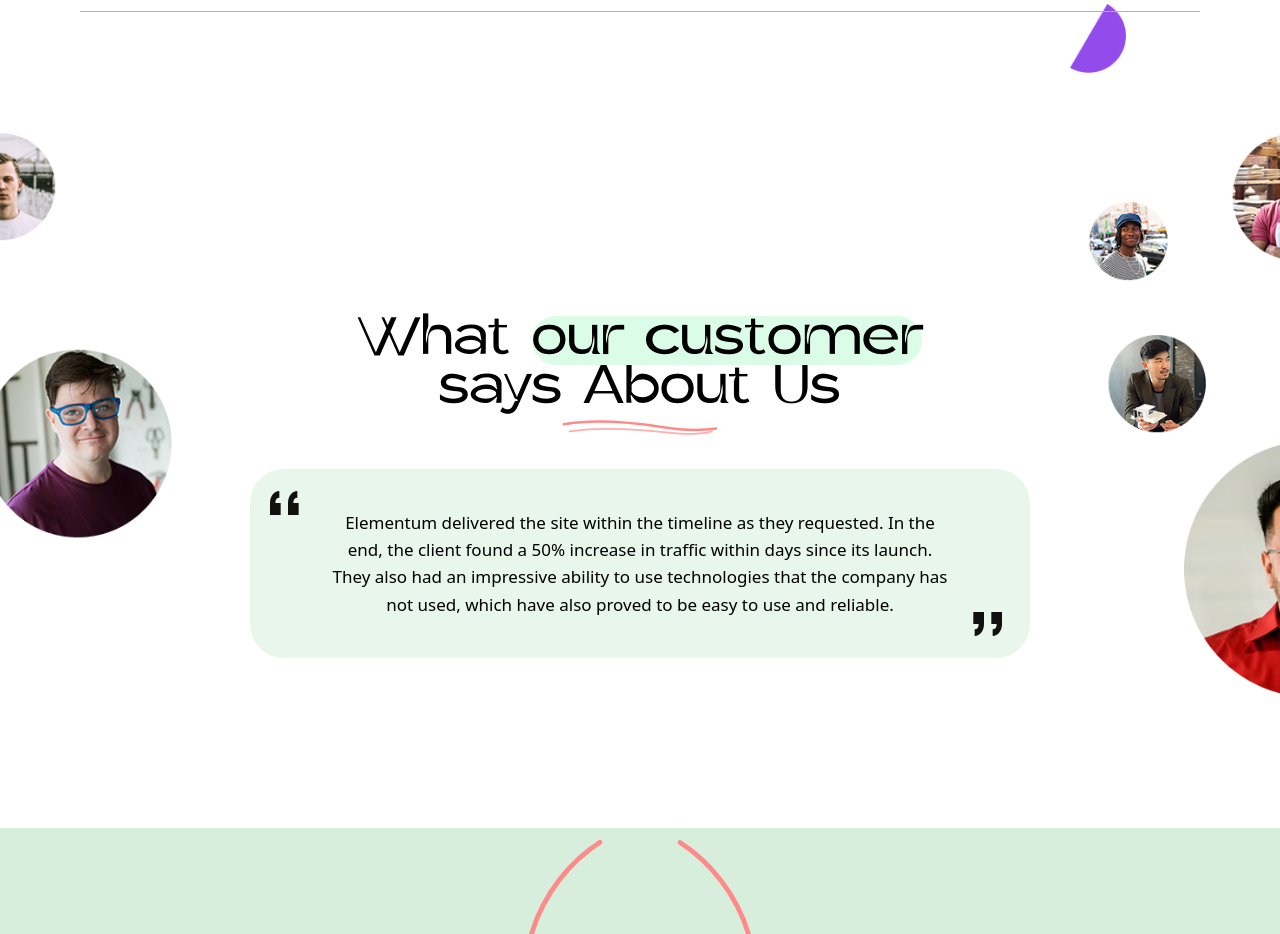
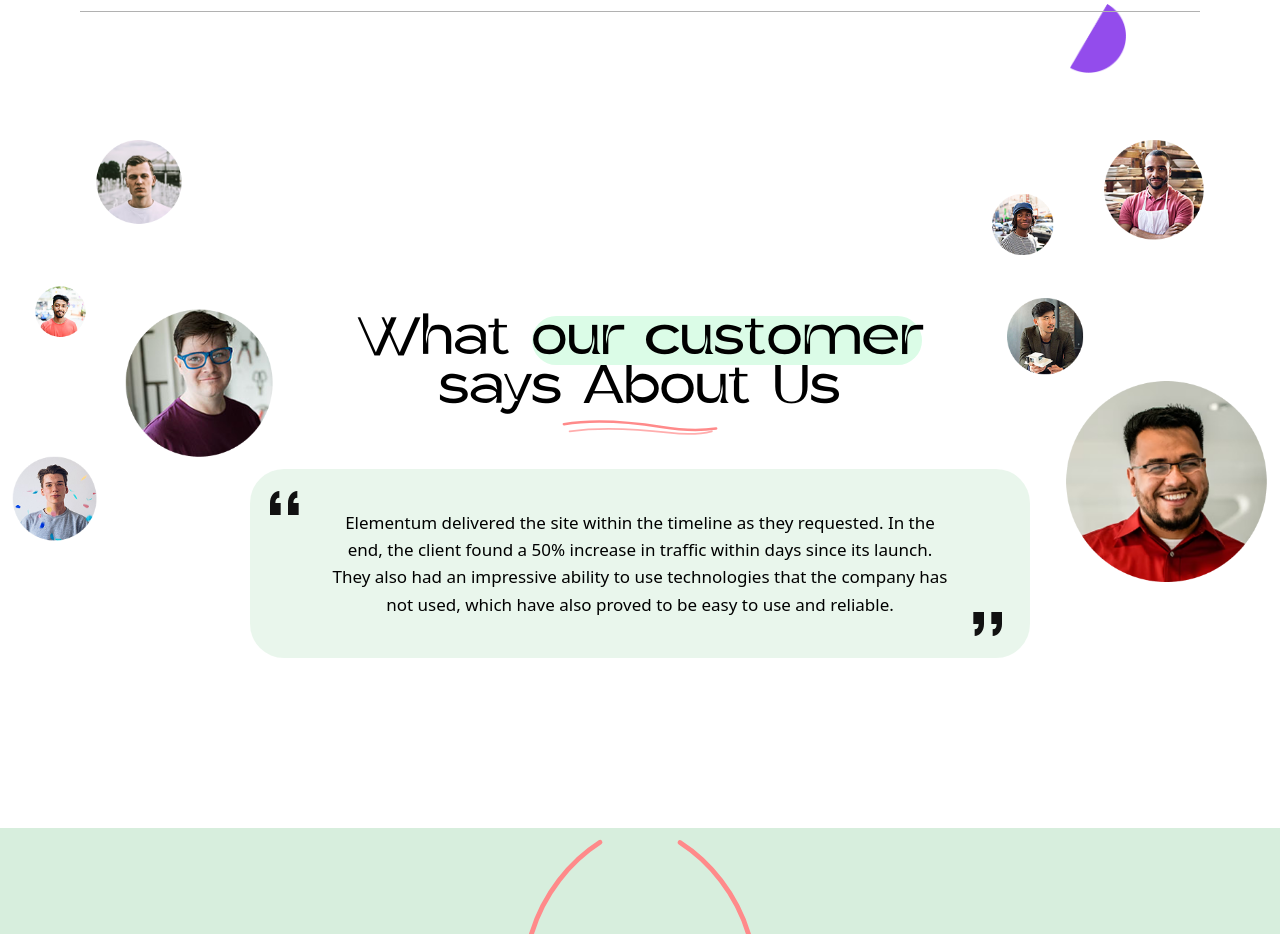
Before and after one commit to Priyanshu878-ai/Figma-to-React, a React (Vite) app: page / in a window 1280 px wide. Shown: the part 3240-4174 px from the top of the page. Built offline with nearby package versions, Linux system fonts and the light colour scheme.

Commit message:
updated testimonials

```diff
--- a/src/components/Testimonials.jsx
+++ b/src/components/Testimonials.jsx
@@ -5,50 +5,78 @@
   return (
     <section
       id="faqs"
-      className="relative min-h-[620px] overflow-hidden bg-white px-4 py-14 sm:py-16 lg:min-h-[720px] lg:px-10 lg:py-20"
+      className="
+        relative
+        min-h-[620px]
+        overflow-hidden
+        bg-white
+        px-4
+        py-14
+        sm:py-16
+        lg:min-h-[720px]
+        lg:px-10
+        lg:py-20
+      "
     >
-      {/* Background avatars with hover + floating animation */}
+      {/* ALL BACKGROUND AVATARS */}
       <motion.img
         src="/avatars/image.png"
         alt=""
         aria-hidden
         className="
           absolute
-          left-1/2 top-8 z-0
-          w-[125%] max-w-[1800px]
+          left-1/2
+          top-8
+          z-0
+          w-[98%]
+          max-w-[1600px]
           -translate-x-1/2
           cursor-pointer
           object-contain
         "
-        initial={{ opacity: 0, scale: 1.02 }}
-        whileInView={{ opacity: 1, scale: 1 }}
-        viewport={{ once: true, amount: 0.15 }}
-        animate={{
-          y: [0, -8, 0],
+        initial={{
+          opacity: 0,
+          scale: 0.98,
+        }}
+        whileInView={{
+          opacity: 1,
+          scale: 1,
+        }}
+        viewport={{
+          once: true,
+          amount: 0.1,
         }}
         transition={{
-          opacity: { duration: 0.8 },
-          scale: { duration: 0.8 },
-          y: {
-            duration: 4,
-            repeat: Infinity,
-            ease: "easeInOut",
-          },
+          duration: 0.8,
+          ease: "easeOut",
         }}
         whileHover={{
-          scale: 1.025,
-          y: -10,
+          scale: 1.015,
+          y: -5,
           transition: {
-            duration: 0.3,
-            ease: "easeOut",
+            type: "spring",
+            stiffness: 260,
+            damping: 20,
           },
         }}
       />
 
-      {/* Main content */}
-      <div className="relative z-10 mx-auto flex max-w-[780px] flex-col items-center pt-24 sm:pt-28 lg:pt-32">
-
-        {/* Heading */}
+      {/* MAIN CONTENT */}
+      <div
+        className="
+          relative
+          z-10
+          mx-auto
+          flex
+          max-w-[780px]
+          flex-col
+          items-center
+          pt-24
+          sm:pt-28
+          lg:pt-32
+        "
+      >
+        {/* HEADING */}
         <motion.h2
           className="
             mb-1
@@ -61,23 +89,50 @@
             sm:text-[38px]
             lg:text-[46px]
           "
-          initial={{ opacity: 0, y: 24 }}
-          whileInView={{ opacity: 1, y: 0 }}
-          viewport={{ once: true }}
-          transition={{ duration: 0.55 }}
+          initial={{
+            opacity: 0,
+            y: 24,
+          }}
+          whileInView={{
+            opacity: 1,
+            y: 0,
+          }}
+          viewport={{
+            once: true,
+          }}
+          transition={{
+            duration: 0.55,
+          }}
         >
           What <Highlight tone="mint">our customer</Highlight>
           <br />
           says About Us
         </motion.h2>
 
-        {/* Orange underline */}
+        {/* UNDERLINE */}
         <motion.div
-          className="mb-7 h-5 w-36 sm:w-44 lg:mb-8 lg:w-48"
-          initial={{ opacity: 0, x: -20 }}
-          whileInView={{ opacity: 1, x: 0 }}
-          viewport={{ once: true }}
-          transition={{ duration: 0.5 }}
+          className="
+            mb-7
+            h-5
+            w-36
+            sm:w-44
+            lg:mb-8
+            lg:w-48
+          "
+          initial={{
+            opacity: 0,
+            x: -20,
+          }}
+          whileInView={{
+            opacity: 1,
+            x: 0,
+          }}
+          viewport={{
+            once: true,
+          }}
+          transition={{
+            duration: 0.5,
+          }}
         >
           <img
             src="/avatars/title-line.svg"
@@ -86,7 +141,7 @@
           />
         </motion.div>
 
-        {/* Testimonial Card */}
+        {/* TESTIMONIAL CARD */}
         <motion.blockquote
           className="
             relative
@@ -100,21 +155,35 @@
             sm:px-14
             sm:py-10
           "
-          initial={{ opacity: 0, y: 30, scale: 0.98 }}
-          whileInView={{ opacity: 1, y: 0, scale: 1 }}
-          viewport={{ once: true, amount: 0.3 }}
-          transition={{ duration: 0.65 }}
+          initial={{
+            opacity: 0,
+            y: 30,
+            scale: 0.98,
+          }}
+          whileInView={{
+            opacity: 1,
+            y: 0,
+            scale: 1,
+          }}
+          viewport={{
+            once: true,
+            amount: 0.3,
+          }}
+          transition={{
+            duration: 0.65,
+          }}
           whileHover={{
             y: -6,
             scale: 1.015,
             boxShadow: "0 20px 50px rgba(0, 0, 0, 0.10)",
             transition: {
-              duration: 0.25,
-              ease: "easeOut",
+              type: "spring",
+              stiffness: 260,
+              damping: 20,
             },
           }}
         >
-          {/* Left quote */}
+          {/* LEFT QUOTE */}
           <div className="absolute left-5 top-5 flex gap-0.5">
             <img
               src="/avatars/quote-l.svg"
@@ -128,7 +197,7 @@
             />
           </div>
 
-          {/* Right quote */}
+          {/* RIGHT QUOTE */}
           <div className="absolute bottom-5 right-7 flex gap-0.5">
             <img
               src="/avatars/quote-r.svg"
@@ -142,7 +211,7 @@
             />
           </div>
 
-          {/* Text */}
+          {/* TEXT */}
           <p
             className="
               mx-auto
```
